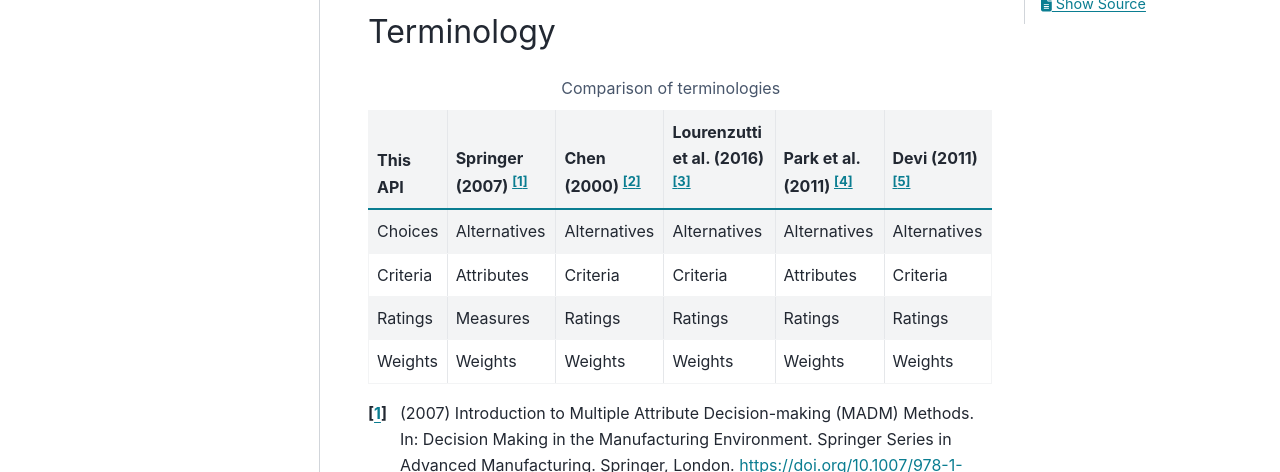
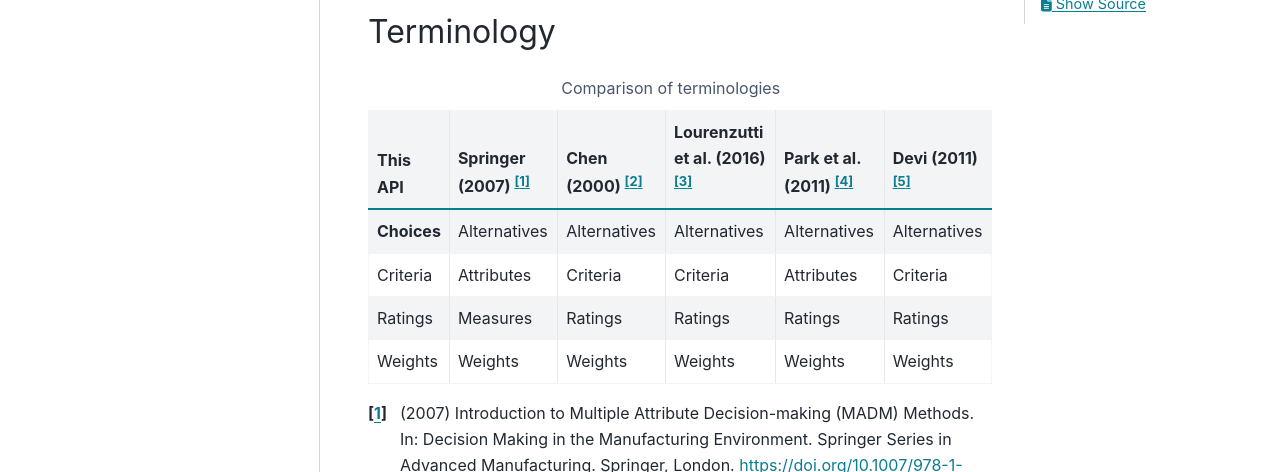
Before and after one commit to akazukin5151/decision-matrix-py, a Sphinx documentation site: the page built from docs/pages/README.rst, in a window 1280 px wide. Shown: the part 223-695 px from the top of the page. Built offline with Sphinx 7.4.7 and the PyData theme 0.15.4, drawn with Linux system fonts in a browser that asks for light colours.

```diff
--- a/docs/pages/README.rst
+++ b/docs/pages/README.rst
@@ -13,7 +13,7 @@ Terminology
      - Lourenzutti et al. (2016) [#f3]_
      - Park et al. (2011) [#f4]_
      - Devi (2011) [#f5]_
-   * - Choices
+   * - **Choices**
      - Alternatives
      - Alternatives
      - Alternatives
```
